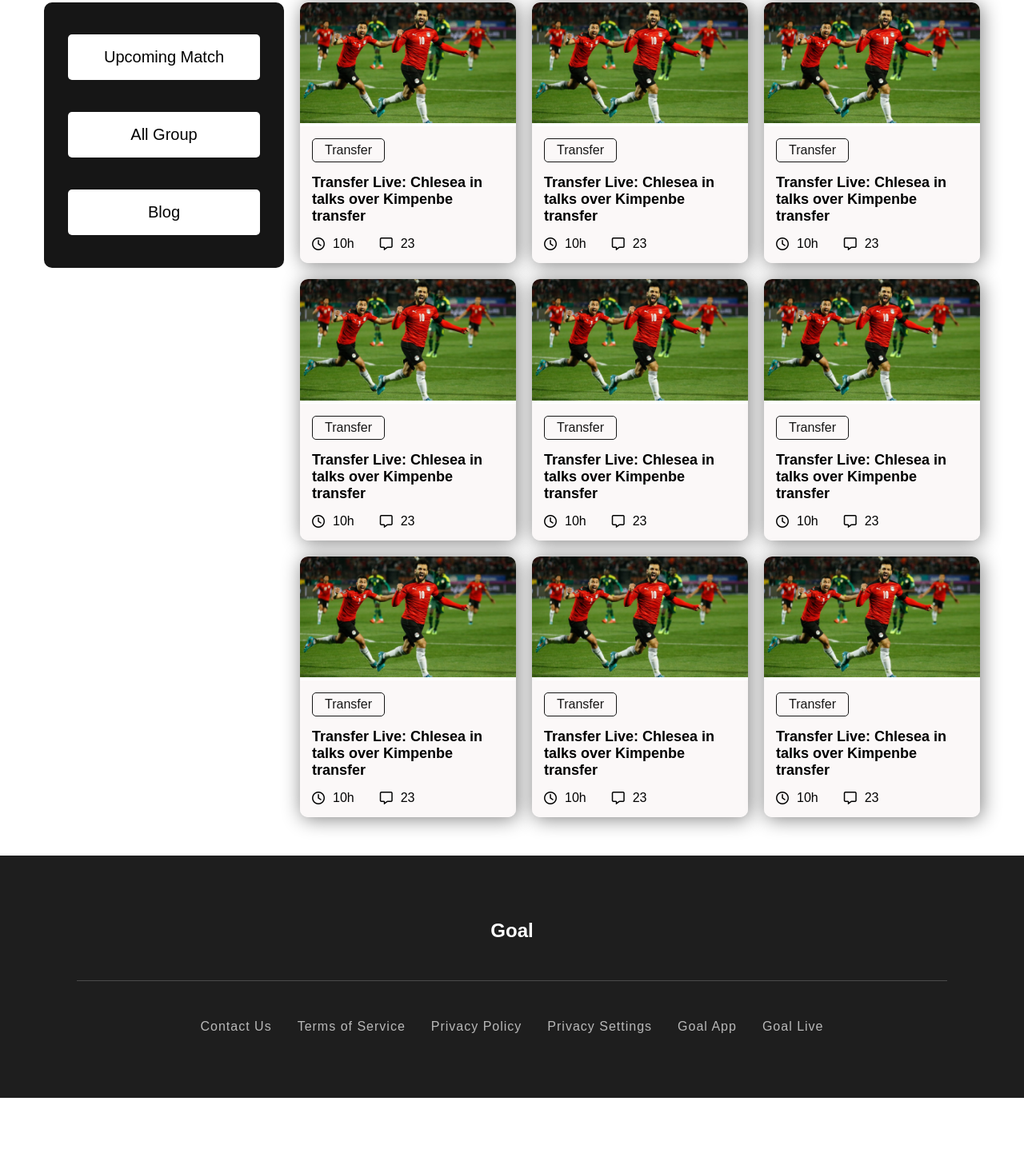
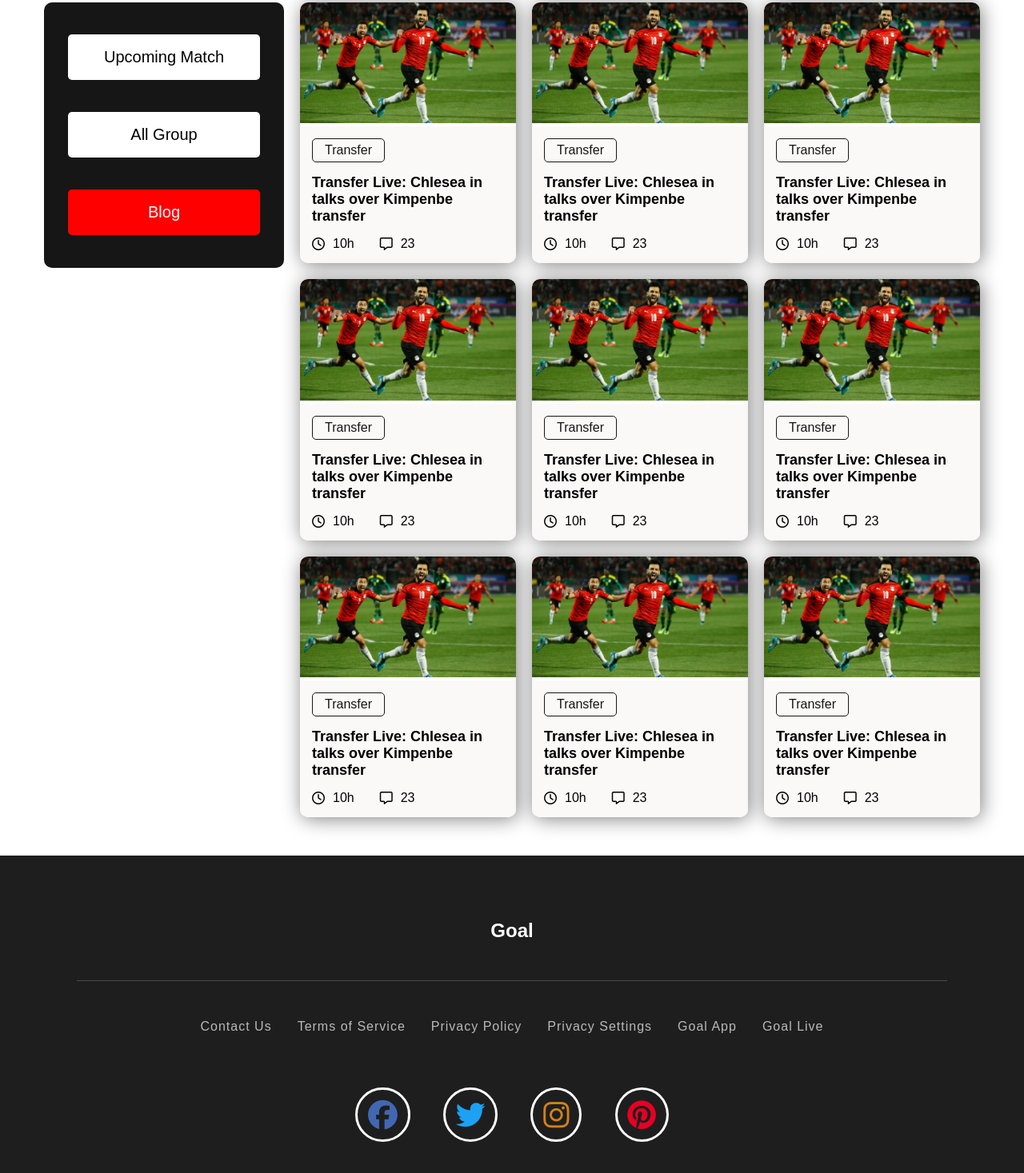
Before and after one commit to nayon64/world-cup, a plain HTML site: page index.html in a window 1280 px wide. Shown: the part 845-2312 px from the top of the page at 80% size. Before the commit the page ends 2218 px from the top, so only its background shows below. Drawn offline with Linux system fonts and the light colour scheme.

Commit message:
media link add

```diff
--- a/index.html
+++ b/index.html
@@ -40,7 +40,7 @@
 				<ul>
 					<li><a href="">Upcoming Match</a></li>
 					<li><a href="">All Group</a></li>
-					<li><a href="">Blog</a></li>
+					<li class="active"><a href="">Blog</a></li>
 				</ul>
 			</nav>
 
@@ -178,6 +178,12 @@
 			<li><a href="#">Goal App</a></li>
 			<li><a href="#">Goal Live</a></li>
 		</ul>
+		<div class="social-meadia-icons">
+			<a href="https://www.facebook.com/" target="_blank"><i class="fa-brands fa-facebook"></i></a>
+			<a href="https://twitter.com/" target="_blank"><i class="fa-brands fa-twitter"></i></a>
+			<a href="https://www.instagram.com/" target="_blank"><i class="fa-brands fa-instagram"></i></a>
+			<a href="https://www.pinterest.com/" target="_blank"><i class="fa-brands fa-pinterest"></i></a>
+		</div>
 	</footer>
 	<!-- footer section  ends -->
 	<!-- header section  starts -->
--- a/style.css
+++ b/style.css
@@ -49,14 +49,13 @@
 	font-size: 16px;
 	font-weight: 400;
 	margin: 20px 0;
-	text-align: justify;
 }
 .watch-live-btn{
 	font-size: 20px;
 	font-weight: 400;
 	padding: 10px 16px;
 	border-radius: 5px;
-	margin-top: 10px;
+	margin-top: 20px;
 	border: none;
 	background-color: #DD0000;
 	display: flex;
@@ -112,6 +111,12 @@
 	font-weight: 500;
 	text-decoration: none;
 	color: #000;
+}
+.active{
+	background-color: red;
+}
+.active a{
+	color: #fff;
 }
 
 /* blogs styles */
@@ -179,6 +184,8 @@
 }
 .footer-links{
 	display: flex;
+	flex-wrap: wrap;
+	justify-content: center;
 	margin: 2em 0;
 }
 .footer-links li{
@@ -191,3 +198,22 @@
 	color: #B9B9B9;
 	letter-spacing: 1px;
 }
+.social-meadia-icons i{
+	font-size: 2.3em;
+	border: 3px solid #fff;
+	padding: .8rem;
+	border-radius: 50%;
+	margin: .5em;
+}
+.fa-facebook{
+	color: #4267B2;
+}
+.fa-twitter{
+	color: #1DA1F2;
+}
+.fa-instagram{
+	color: #d38217;
+}
+.fa-pinterest{
+	color: #E60023;
+}
```
